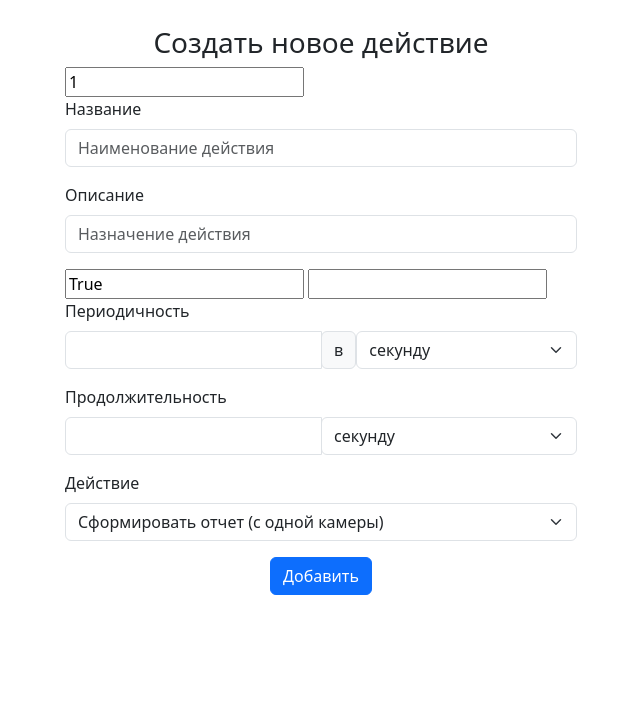
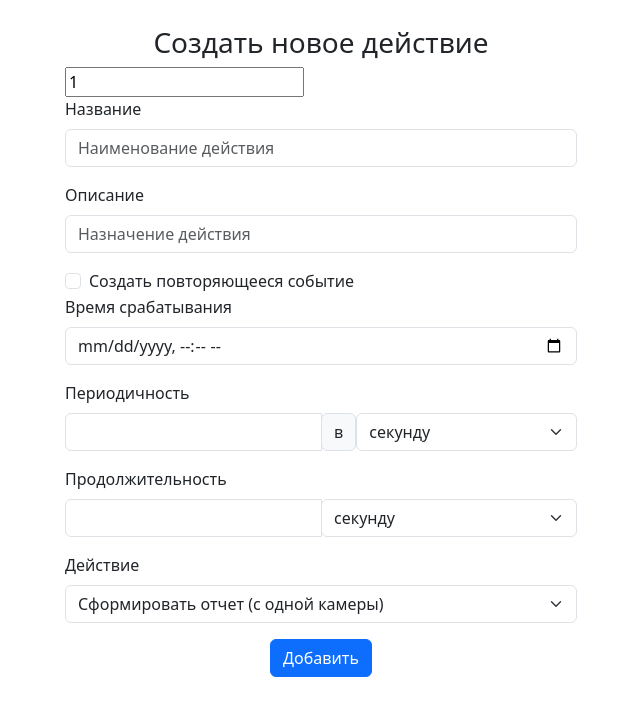
Before and after one commit to TVsevolodA/Software-for-detecting-signs-of-fires-and-smoke, a Flask app: page /scheduledActions/1 in a window 1280 px wide. Shown: the top 716 px of the page, without its empty margins (319-959 px from the left). Run offline with Flask 3, Linux system fonts and the light colour scheme; parts of the project's set-up code (start-up, migrations or seed data) failed here and were passed over.

Commit message:
Добавлен событийный триггер оформления отчета.

```diff
--- a/monitoring service/main.py
+++ b/monitoring service/main.py
@@ -81,7 +81,6 @@ def infoСamera(camera, idCamera, idStream):
 
 @app.route('/scheduledActions/<idCamera>', methods=["GET"])
 def scheduledActions(idCamera):
-    print(idCamera)
     # TODO: 2 страницы. 1) страница с одной задачей 2) с задачами, если их несколько на одной камере
     return render_template('scheduleActionIndividual.html', idCamera=idCamera)
 
--- a/monitoring service/templates/scheduleActionIndividual.html
+++ b/monitoring service/templates/scheduleActionIndividual.html
@@ -43,8 +43,22 @@
                     <input type="text" id="description" name="description" required="true" placeholder="Назначение действия" class="form-control">
                 </div>
             </div>
-            <input type="text" id="recurring_event" name="recurring_event" value="True">
-            <input type="datetime" id="date_event" name="date_event" value="">
+            <div class="form-check">
+                <input type="text" id="recurring_event" name="recurring_event" style="display: none;">
+                <input class="form-check-input" type="checkbox" id="checkbox_recurring_event">
+                <label class="form-check-label" for="checkbox_recurring_event">
+                  Создать повторяющееся событие
+                </label>
+            </div>
+            <div class="mb-3">
+                <input type="text" id="date_event" name="date_event" style="display: none;">
+                <label class="form-label" for="date_event_object">
+                    Время срабатывания
+                </label>
+                <input class="form-control" type="datetime-local" id="date_event_object" name="date_event_object">
+            </div>
+            <!-- <input type="text" id="recurring_event" name="recurring_event" value="True"> -->
+            <!-- <input type="datetime" id="date_event" name="date_event" value=""> -->
             <!-- TODO: добавить поле recurring_event BOOL (повторяющееся событие), date_event DATETIME (дата события - 4 (из-за времени в контейнере))- -->
             <div id="periodicityBlock">
                 <div class="mb-3">
@@ -97,6 +111,20 @@
     </main>
     <!-- BootStrap -->
     <script src="https://cdn.jsdelivr.net/npm/bootstrap@5.3.2/dist/js/bootstrap.bundle.min.js" integrity="sha384-C6RzsynM9kWDrMNeT87bh95OGNyZPhcTNXj1NW7RuBCsyN/o0jlpcV8Qyq46cDfL" crossorigin="anonymous"></script>
-    <script></script>
+    <script>
+        function convertingFormData(event) {
+            event.preventDefault();
+            const datetimeObject = document.getElementById('date_event_object').value;
+            document.getElementById('date_event').value = datetimeObject.replaceAll(/[A-Z]/g, ' ').trim() + ':00';
+
+            const checkbox = document.getElementById('checkbox_recurring_event');
+            document.getElementById('recurring_event').value = checkbox.checked ? 't' : 'f';
+
+            document.getElementsByTagName("form")[0].submit();
+        };
+
+        const form = document.getElementsByTagName('form')[0];
+        form.addEventListener('submit', convertingFormData);
+    </script>
   </body>
 </html>
```
Also changed, not shown: data service/database_manager.js (+9 -9 lines), monitoring service/scheduler.py (+7 -8 lines).
